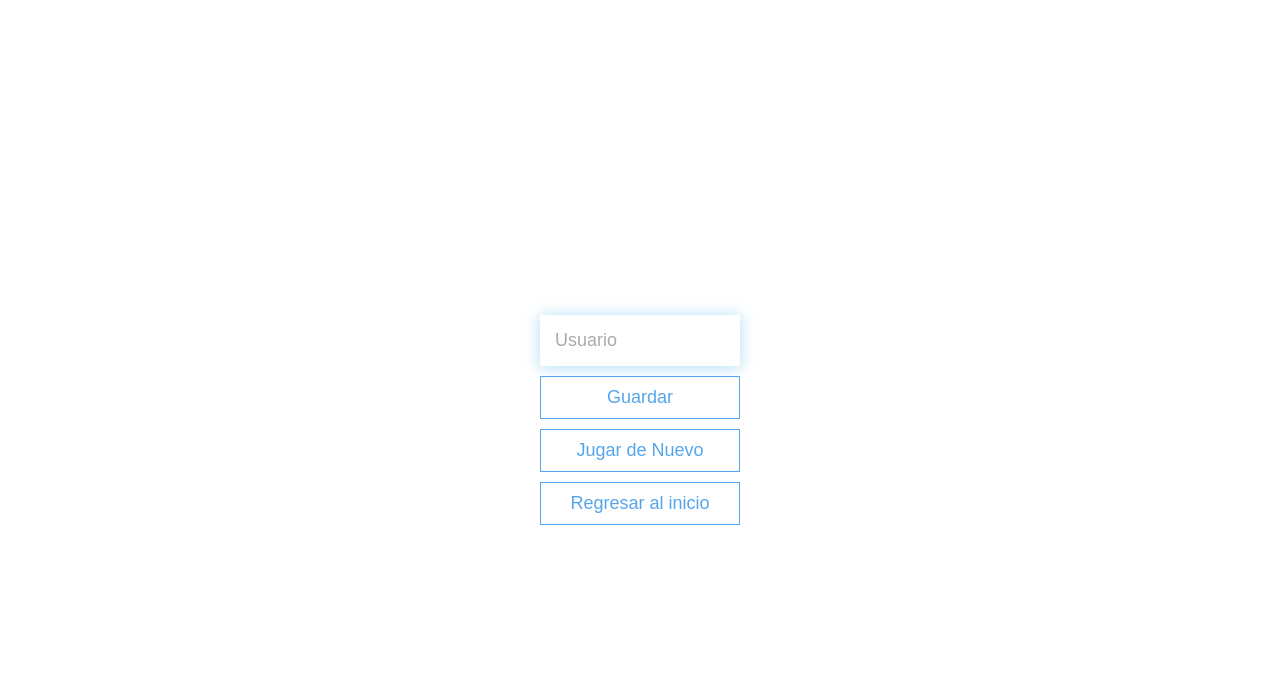
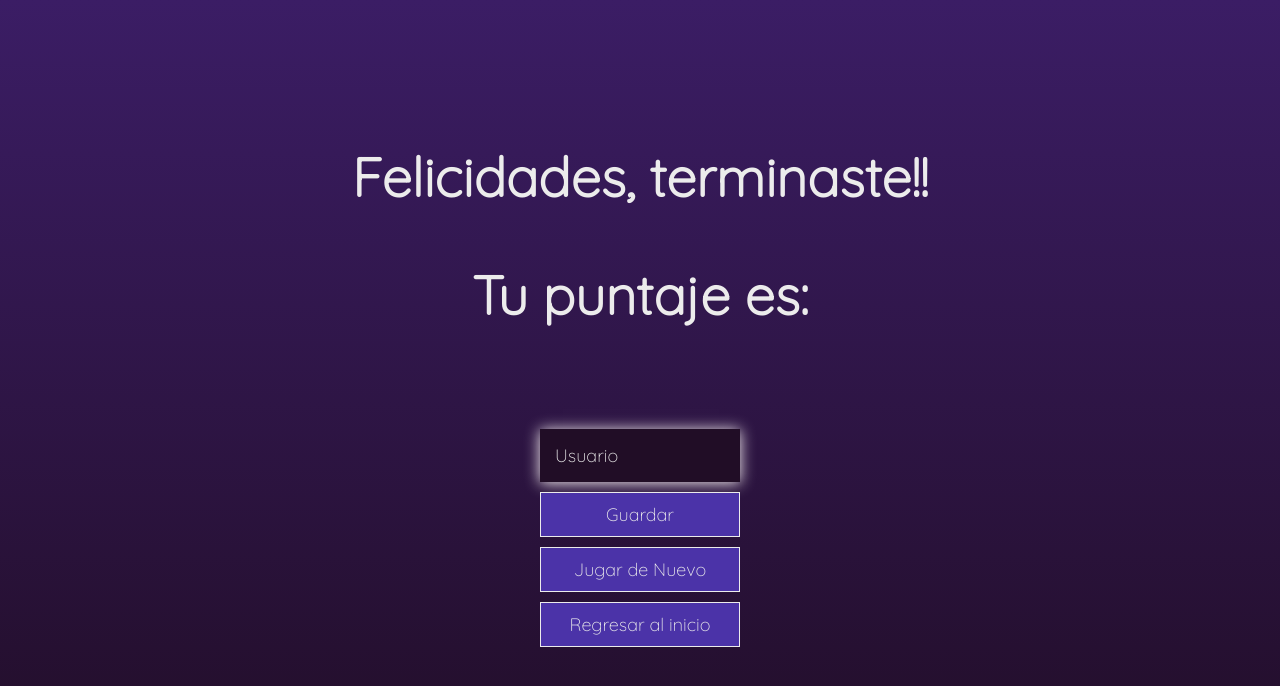
Before and after one commit to StivenLeon23/TriviaApp, a plain HTML site: page end.html in a window 1280 px wide. Drawn offline with Linux system fonts and the light colour scheme.

Commit message:
Proyecto Finalizado

```diff
--- a/end.html
+++ b/end.html
@@ -9,6 +9,8 @@
 <body>
     <div class="container">
         <div id="end" class="flex-center flex-column">
+            <h1>Felicidades, terminaste!!</h1>
+            <h1>Tu puntaje es:</h1>
             <h1 id="finalScore"></h1>
             <form>
                 <input  type="text"
--- a/game.js
+++ b/game.js
@@ -43,7 +43,7 @@ fetch ("https://opentdb.com/api.php?amount=10")
 
 
 //Constantes
-const CORRECT_BONUS =   10;const MAX_QUESTIONS = 10;
+const CORRECT_BONUS =   100;const MAX_QUESTIONS = 10;
 startGame = () => {
     questionCounter = 0;
     score = 0;
--- a/styles.css
+++ b/styles.css
@@ -1,14 +1,16 @@
+@import url('https://fonts.googleapis.com/css2?family=Quicksand:wght@300&display=swap');
+
 :root {
-    background-color: ;
+    background: linear-gradient(#3b1d65,#210d26);
     font-size: 62.5%;
 }
 
 * {
     box-sizing: border-box;
-    font-family: Arial, Helvetica, sans-serif;
+    font-family: 'Quicksand', sans-serif;
     margin: 0;
     padding: 0;
-    color: #333;
+    color: #ececec;
 }
 
 h1,
@@ -20,7 +22,7 @@ h4 {
 
 h1 {
     font-size: 5.4rem;
-    color: #56a5eb;
+    color: #ececec;
     margin-bottom: 5rem;
 }
 
@@ -86,16 +88,16 @@ h3 {
     padding: 1rem 0;
     width: 20rem;
     text-align: center;
-    border: 0.1rem solid #56a5eb;
+    border: 0.1rem solid #ececec;
     margin-bottom: 1rem;
     text-decoration: none;
-    color: #56a5eb;
-    background-color: white;
+    color: #ececec;
+    background-color: #4b33a8;
 }
 
 .btn:hover {
     cursor: pointer;
-    box-shadow: 0 0.4rem 0 rgba(86, 185, 235, 0.5);
+    box-shadow: 0 0.4rem 0 rgb(248, 242, 242);
     transform: translateY(-0.1rem);
     transition: transform 150ms;
 }
@@ -121,10 +123,11 @@ input{
     padding: 1.5rem;
     font-size: 1.8rem;
     border: none;
-    box-shadow: 0 0.1rem 1.4rem rgba(86, 185, 235, 0.5);
+    background-color: #210d26;
+    box-shadow: 0 0.1rem 1.4rem rgb(248, 242, 242);
 }
 
 
 input::placeholder {
-    color: #aaa;
+    color: #ececec;
 }
```
Also changed, not shown: game.css (+8 -8 lines).
